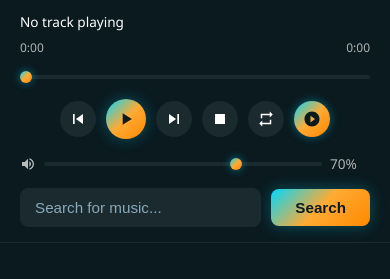
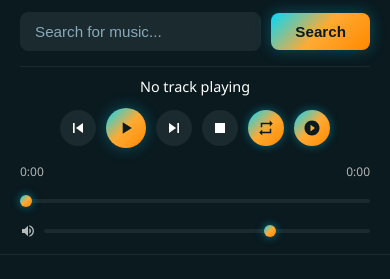
Before and after one commit to lakomca/radio, a website: page public/index.html in a window 390 px wide. Both pictures are taken after a click on the button 266 px from the left and 192 px from the top of the page. Shown: the part 73-352 px from the top of the page. Drawn offline with Linux system fonts and the light colour scheme.

Commit message:
Restructure layout: move player controls below logo, fix autoplay button styling, improve repeat button, remove volume percentage

```diff
--- a/public/app.js
+++ b/public/app.js
@@ -6,7 +6,6 @@ const stopBtn = document.getElementById('stopBtn');
 const repeatBtn = document.getElementById('repeatBtn');
 const autoplayBtn = document.getElementById('autoplayBtn');
 const volumeSlider = document.getElementById('volumeSlider');
-const volumeValue = document.getElementById('volumeValue');
 const searchQueryInput = document.getElementById('searchQuery');
 const searchBtn = document.getElementById('searchBtn');
 const searchResults = document.getElementById('searchResults');
@@ -41,7 +40,6 @@ let repeatMode = 0; // 0 = off, 1 = repeat all, 2 = repeat one
 
 // Set initial volume
 audioPlayer.volume = volumeSlider.value / 100;
-volumeValue.textContent = `${volumeSlider.value}%`;
 
 // ===== GLOBAL EVENT LISTENERS (set up once, not in loadStream) =====
 
@@ -269,7 +267,53 @@ stopBtn.addEventListener('click', () => {
 volumeSlider.addEventListener('input', (e) => {
     const volume = e.target.value;
     audioPlayer.volume = volume / 100;
-    volumeValue.textContent = `${volume}%`;
+});
+
+// Repeat button functionality - only changes mode, doesn't trigger immediate repeat
+// Actual repeating happens in the ended event handler when song finishes
+repeatBtn.addEventListener('click', () => {
+    repeatMode = (repeatMode + 1) % 3; // Cycle: 0 -> 1 -> 2 -> 0
+
+    if (repeatMode === 0) {
+        // Off
+        repeatBtn.classList.remove('active');
+        repeatIcon.style.display = 'block';
+        repeatOneIcon.style.display = 'none';
+        repeatBtn.title = 'Repeat: OFF';
+    } else if (repeatMode === 1) {
+        // Repeat all
+        repeatBtn.classList.add('active');
+        repeatIcon.style.display = 'block';
+        repeatOneIcon.style.display = 'none';
+        repeatBtn.title = 'Repeat: ALL';
+    } else {
+        // Repeat one
+        repeatBtn.classList.add('active');
+        repeatIcon.style.display = 'none';
+        repeatOneIcon.style.display = 'block';
+        repeatBtn.title = 'Repeat: ONE';
+    }
+
+    console.log('Repeat mode changed to:', repeatMode === 0 ? 'OFF' : (repeatMode === 1 ? 'ALL' : 'ONE'));
+});
+
+// Autoplay button functionality
+autoplayBtn.addEventListener('click', () => {
+    autoplayEnabled = !autoplayEnabled;
+
+    if (autoplayEnabled) {
+        autoplayBtn.classList.add('active');
+        autoplayBtn.classList.remove('inactive');
+        autoplayOnIcon.style.display = 'block';
+        autoplayOffIcon.style.display = 'none';
+        autoplayBtn.title = 'Autoplay: ON';
+    } else {
+        autoplayBtn.classList.remove('active');
+        autoplayBtn.classList.add('inactive');
+        autoplayOnIcon.style.display = 'none';
+        autoplayOffIcon.style.display = 'block';
+        autoplayBtn.title = 'Autoplay: OFF';
+    }
 });
 
 
--- a/public/index.html
+++ b/public/index.html
@@ -8,24 +8,23 @@
 </head>
 <body>
     <nav class="navbar">
-        <div class="navbar-content">
+        <div class="navbar-top">
             <div class="navbar-brand">
                 <h1>PULSE</h1>
                 <p class="brand-tagline">YOUR FREQUENCY FOR MUSIC & TALK</p>
             </div>
 
-            <div class="navbar-progress-section">
-                <div id="nowPlayingTitle" class="now-playing-title">No track playing</div>
-                <div class="progress-container">
-                    <div class="progress-info">
-                        <span id="currentTime">0:00</span>
-                        <span id="totalTime">0:00</span>
-                    </div>
-                    <input type="range" id="progressBar" min="0" max="100" value="0" step="0.1">
+            <div class="navbar-search">
+                <input type="text" id="searchQuery" placeholder="Search for music..." />
+                <button id="searchBtn" class="search-btn">Search</button>
             </div>
         </div>
 
-            <div class="navbar-controls">
+        <div class="player-section">
+            <div id="nowPlayingTitle" class="now-playing-title">No track playing</div>
+
+            <div class="player-controls-row">
+                <div class="player-controls">
                     <button id="prevBtn" class="control-btn prev-btn" aria-label="Previous">
                         <svg width="20" height="20" viewBox="0 0 24 24" fill="currentColor">
                             <path d="M6 6h2v12H6zm3.5 6l8.5 6V6z"/>
@@ -67,17 +66,22 @@
                     </button>
                 </div>
 
-            <div class="navbar-volume">
+                <div class="player-progress-section">
+                    <div class="progress-container">
+                        <div class="progress-info">
+                            <span id="currentTime">0:00</span>
+                            <span id="totalTime">0:00</span>
+                        </div>
+                        <input type="range" id="progressBar" min="0" max="100" value="0" step="0.1">
+                    </div>
+                </div>
+
+                <div class="player-volume">
                     <svg width="16" height="16" viewBox="0 0 24 24" fill="currentColor" style="opacity: 0.7;">
                         <path d="M3 9v6h4l5 5V4L7 9H3zm13.5 3c0-1.77-1.02-3.29-2.5-4.03v8.05c1.48-.73 2.5-2.25 2.5-4.02zM14 3.23v2.06c2.89.86 5 3.54 5 6.71s-2.11 5.85-5 6.71v2.06c4.01-.91 7-4.49 7-8.77s-2.99-7.86-7-8.77z"/>
                     </svg>
                     <input type="range" id="volumeSlider" min="0" max="100" value="70">
-                <span id="volumeValue">70%</span>
                 </div>
-
-            <div class="navbar-search">
-                <input type="text" id="searchQuery" placeholder="Search for music..." />
-                <button id="searchBtn" class="search-btn">Search</button>
             </div>
         </div>
     </nav>
--- a/public/style.css
+++ b/public/style.css
@@ -23,14 +23,21 @@ body {
     width: 100%;
 }
 
-.navbar-content {
+.navbar-top {
     max-width: 1200px;
     margin: 0 auto;
     display: flex;
     align-items: center;
     justify-content: space-between;
     gap: 20px;
-    flex-wrap: wrap;
+    padding-bottom: 15px;
+}
+
+.player-section {
+    max-width: 1200px;
+    margin: 0 auto;
+    padding-top: 15px;
+    border-top: 1px solid #1a2a2f;
 }
 
 .navbar-brand h1 {
@@ -53,43 +60,52 @@ body {
     letter-spacing: 0.5px;
 }
 
-.navbar-controls {
-    display: flex;
-    align-items: center;
-    gap: 10px;
-}
-
 .navbar-search {
     display: flex;
     align-items: center;
     gap: 10px;
     flex: 1;
     min-width: 250px;
-    max-width: 400px;
-}
-
-.navbar-progress-section {
-    flex: 1;
-    max-width: 400px;
-    min-width: 200px;
-}
-
-.navbar-progress-section .progress-container {
-    margin: 0;
+    max-width: 500px;
 }
 
 .now-playing-title {
-    font-size: 0.85em;
+    font-size: 0.9em;
     color: #ffffff;
     font-weight: 500;
-    margin-bottom: 8px;
+    margin-bottom: 12px;
     white-space: nowrap;
     overflow: hidden;
     text-overflow: ellipsis;
     max-width: 100%;
+    text-align: center;
 }
 
-.navbar-progress-section .progress-info {
+.player-controls-row {
+    display: flex;
+    align-items: center;
+    justify-content: space-between;
+    gap: 20px;
+    flex-wrap: wrap;
+}
+
+.player-controls {
+    display: flex;
+    align-items: center;
+    gap: 10px;
+}
+
+.player-progress-section {
+    flex: 1;
+    min-width: 300px;
+    max-width: 500px;
+}
+
+.player-progress-section .progress-container {
+    margin: 0;
+}
+
+.player-progress-section .progress-info {
     display: flex;
     justify-content: space-between;
     margin-bottom: 6px;
@@ -98,7 +114,7 @@ body {
     font-weight: 500;
 }
 
-.navbar-progress-section #progressBar {
+.player-progress-section #progressBar {
     width: 100%;
     height: 4px;
     border-radius: 2px;
@@ -108,7 +124,7 @@ body {
     cursor: pointer;
 }
 
-.navbar-progress-section #progressBar::-webkit-slider-thumb {
+.player-progress-section #progressBar::-webkit-slider-thumb {
     -webkit-appearance: none;
     appearance: none;
     width: 12px;
@@ -120,12 +136,12 @@ body {
     box-shadow: 0 0 8px rgba(0, 217, 255, 0.5);
 }
 
-.navbar-progress-section #progressBar::-webkit-slider-thumb:hover {
+.player-progress-section #progressBar::-webkit-slider-thumb:hover {
     transform: scale(1.2);
     box-shadow: 0 0 12px rgba(0, 217, 255, 0.7);
 }
 
-.navbar-progress-section #progressBar::-moz-range-thumb {
+.player-progress-section #progressBar::-moz-range-thumb {
     width: 12px;
     height: 12px;
     border-radius: 50%;
@@ -135,19 +151,19 @@ body {
     box-shadow: 0 0 8px rgba(0, 217, 255, 0.5);
 }
 
-.navbar-volume {
+.player-volume {
     display: flex;
     align-items: center;
     gap: 8px;
     min-width: 150px;
 }
 
-.navbar-volume svg {
+.player-volume svg {
     opacity: 0.7;
     color: #ffffff;
 }
 
-.navbar-volume #volumeSlider {
+.player-volume #volumeSlider {
     flex: 1;
     height: 4px;
     border-radius: 2px;
@@ -156,7 +172,7 @@ body {
     -webkit-appearance: none;
 }
 
-.navbar-volume #volumeSlider::-webkit-slider-thumb {
+.player-volume #volumeSlider::-webkit-slider-thumb {
     -webkit-appearance: none;
     appearance: none;
     width: 12px;
@@ -167,7 +183,7 @@ body {
     box-shadow: 0 0 8px rgba(0, 217, 255, 0.5);
 }
 
-.navbar-volume #volumeSlider::-moz-range-thumb {
+.player-volume #volumeSlider::-moz-range-thumb {
     width: 12px;
     height: 12px;
     border-radius: 50%;
@@ -175,13 +191,6 @@ body {
     cursor: pointer;
     border: none;
     box-shadow: 0 0 8px rgba(0, 217, 255, 0.5);
-}
-
-.navbar-volume #volumeValue {
-    font-weight: 500;
-    color: #b3b3b3;
-    min-width: 40px;
-    font-size: 0.85em;
 }
 
 .navbar-search input {
@@ -287,13 +296,36 @@ body {
 }
 
 .control-btn.active {
-    background: linear-gradient(135deg, #00d9ff 0%, #ffaa33 50%, #ff8800 100%);
-    color: #0a1a1f;
-    box-shadow: 0 0 10px rgba(0, 217, 255, 0.4);
+    background: linear-gradient(135deg, #00d9ff 0%, #ffaa33 50%, #ff8800 100%) !important;
+    color: #0a1a1f !important;
+    box-shadow: 0 0 10px rgba(0, 217, 255, 0.4) !important;
 }
 
 .control-btn.active:hover {
-    box-shadow: 0 0 15px rgba(0, 217, 255, 0.6);
+    box-shadow: 0 0 15px rgba(0, 217, 255, 0.6) !important;
+}
+
+.repeat-btn.active,
+.autoplay-btn.active {
+    background: linear-gradient(135deg, #00d9ff 0%, #ffaa33 50%, #ff8800 100%) !important;
+    color: #0a1a1f !important;
+    box-shadow: 0 0 10px rgba(0, 217, 255, 0.4) !important;
+}
+
+.repeat-btn.active:hover,
+.autoplay-btn.active:hover {
+    box-shadow: 0 0 15px rgba(0, 217, 255, 0.6) !important;
+}
+
+.autoplay-btn.inactive {
+    background: #2a2a2a;
+    color: #888888;
+    opacity: 0.6;
+}
+
+.autoplay-btn.inactive:hover {
+    background: #3a3a3a;
+    opacity: 0.8;
 }
 
 
@@ -452,7 +484,7 @@ body {
 
 /* Responsive design */
 @media (max-width: 768px) {
-    .navbar-content {
+    .navbar-top {
         flex-direction: column;
         align-items: stretch;
         gap: 15px;
@@ -462,20 +494,31 @@ body {
         text-align: center;
     }
 
-    .navbar-controls {
+    .navbar-search {
+        max-width: 100%;
+    }
+
+    .player-section {
+        padding-top: 10px;
+    }
+
+    .player-controls-row {
+        flex-direction: column;
+        align-items: stretch;
+        gap: 15px;
+    }
+
+    .player-controls {
         justify-content: center;
     }
 
-    .navbar-progress-section {
+    .player-progress-section {
         max-width: 100%;
-    }
-
-    .navbar-volume {
         min-width: 100%;
     }
 
-    .navbar-search {
-        max-width: 100%;
+    .player-volume {
+        min-width: 100%;
     }
 
     .container {
```
Lines whose indentation alone changed are shown as unchanged.
